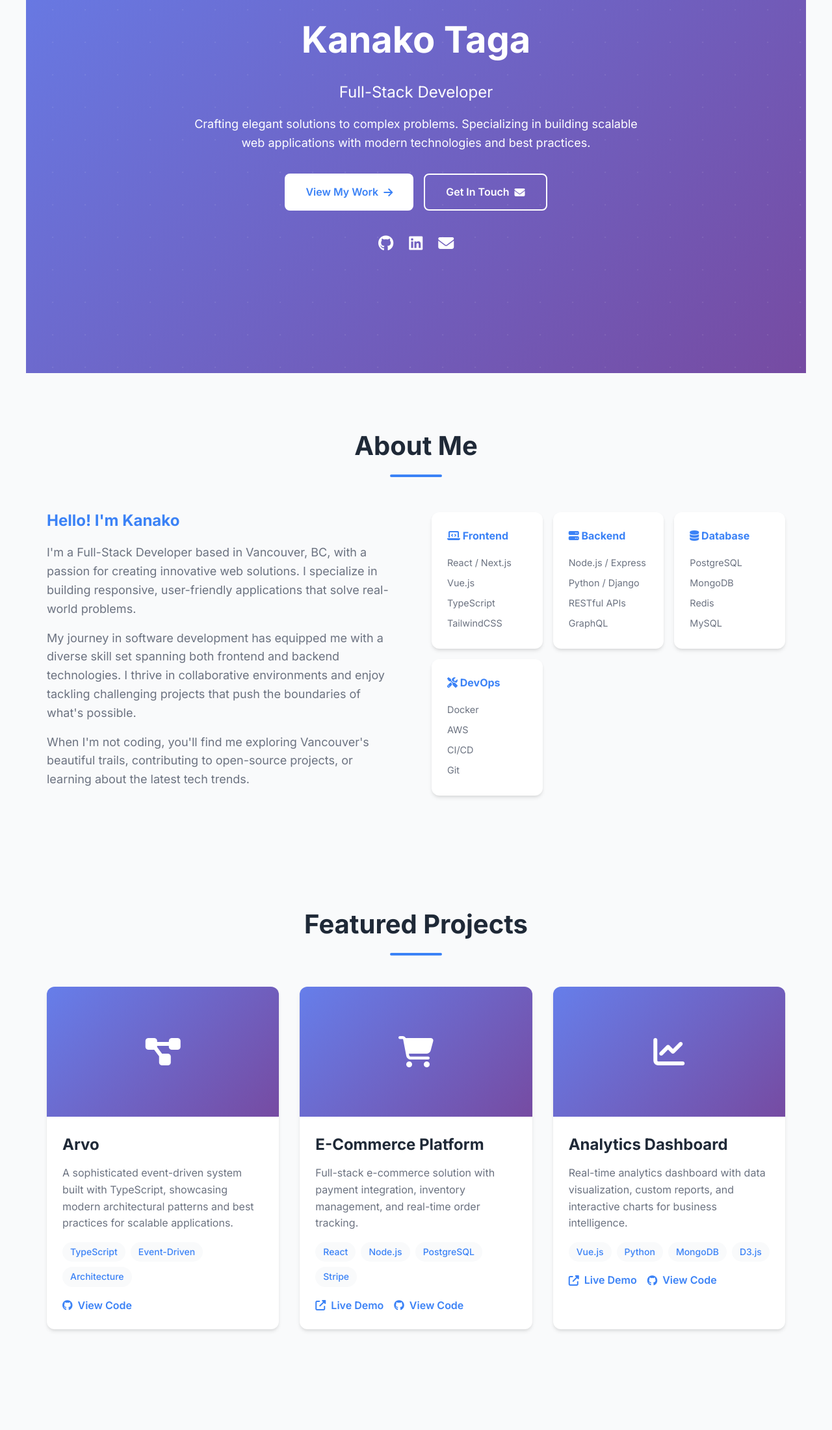
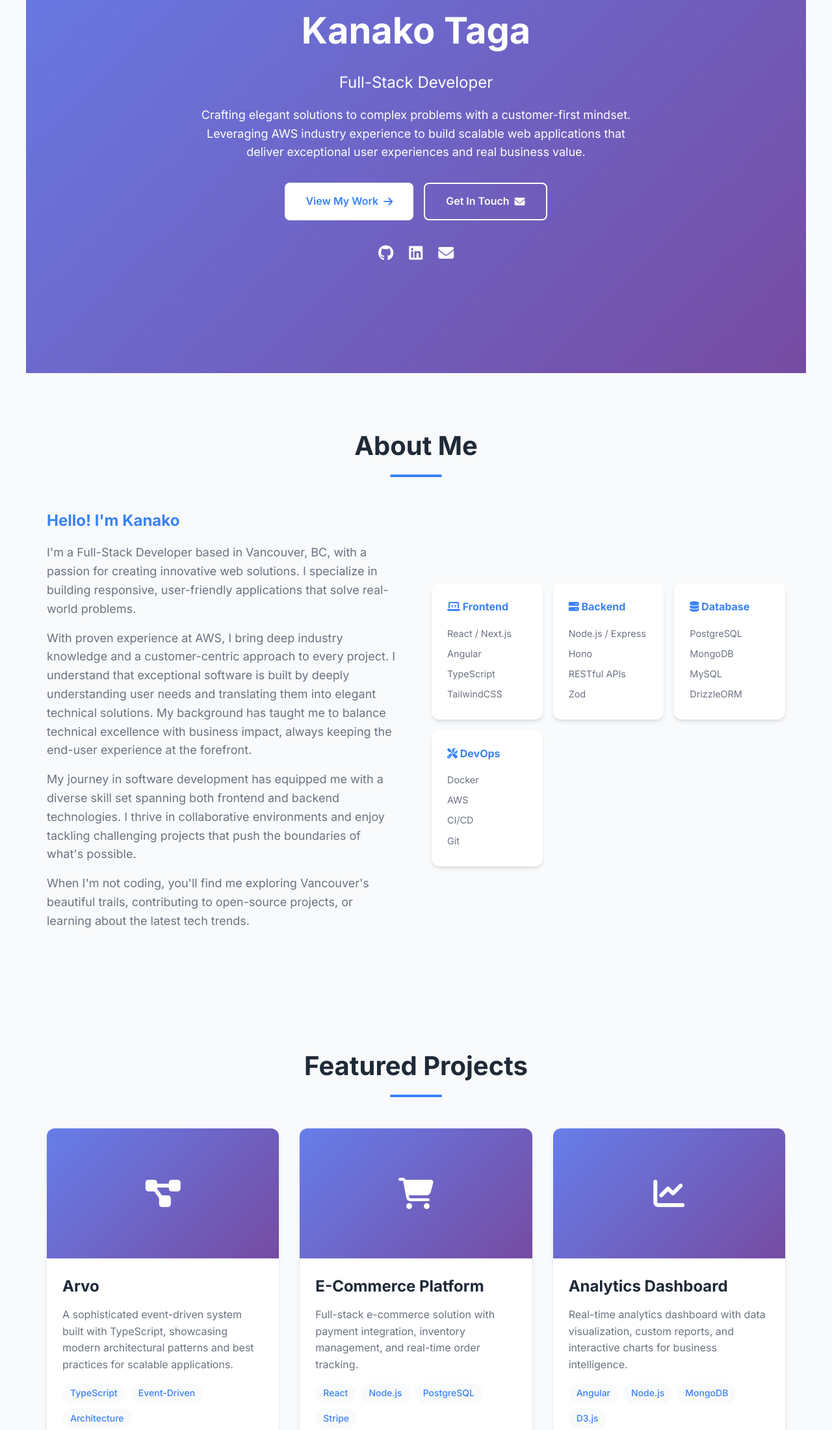
Before and after one commit to kanadev00/kanadev00, a plain HTML site: page index.html in a window 1280 px wide. Shown: the part 226-2426 px from the top of the page at 65% size. Drawn offline with Linux system fonts and the light colour scheme.

Commit message:
Add files via upload

```diff
--- a/index.html
+++ b/index.html
@@ -614,8 +614,9 @@
             <h1>Kanako Taga</h1>
             <p class="subtitle">Full-Stack Developer</p>
             <p class="description">
-                Crafting elegant solutions to complex problems. Specializing in building scalable
-                web applications with modern technologies and best practices.
+                Crafting elegant solutions to complex problems with a customer-first mindset.
+                Leveraging AWS industry experience to build scalable web applications that deliver
+                exceptional user experiences and real business value.
             </p>
             <div class="cta-buttons">
                 <a href="#projects" class="btn btn-primary">
@@ -651,6 +652,13 @@
                     applications that solve real-world problems.
                 </p>
                 <p>
+                    With proven experience at AWS, I bring deep industry knowledge and a customer-centric
+                    approach to every project. I understand that exceptional software is built by deeply
+                    understanding user needs and translating them into elegant technical solutions. My
+                    background has taught me to balance technical excellence with business impact, always
+                    keeping the end-user experience at the forefront.
+                </p>
+                <p>
                     My journey in software development has equipped me with a diverse skill set
                     spanning both frontend and backend technologies. I thrive in collaborative
                     environments and enjoy tackling challenging projects that push the boundaries
@@ -666,7 +674,7 @@
                     <h4><i class="fas fa-laptop-code"></i> Frontend</h4>
                     <ul>
                         <li>React / Next.js</li>
-                        <li>Vue.js</li>
+                        <li>Angular</li>
                         <li>TypeScript</li>
                         <li>TailwindCSS</li>
                     </ul>
@@ -675,9 +683,9 @@
                     <h4><i class="fas fa-server"></i> Backend</h4>
                     <ul>
                         <li>Node.js / Express</li>
-                        <li>Python / Django</li>
+                        <li>Hono</li>
                         <li>RESTful APIs</li>
-                        <li>GraphQL</li>
+                        <li>Zod</li>
                     </ul>
                 </div>
                 <div class="skill-category">
@@ -685,8 +693,8 @@
                     <ul>
                         <li>PostgreSQL</li>
                         <li>MongoDB</li>
-                        <li>Redis</li>
                         <li>MySQL</li>
+                        <li>DrizzleORM</li>
                     </ul>
                 </div>
                 <div class="skill-category">
@@ -767,8 +775,8 @@
                         and interactive charts for business intelligence.
                     </p>
                     <div class="project-tags">
-                        <span class="tag">Vue.js</span>
-                        <span class="tag">Python</span>
+                        <span class="tag">Angular</span>
+                        <span class="tag">Node.js</span>
                         <span class="tag">MongoDB</span>
                         <span class="tag">D3.js</span>
                     </div>
@@ -789,6 +797,19 @@
     <section id="experience">
         <h2 class="section-title">Professional Experience</h2>
         <div class="experience-timeline">
+            <div class="experience-item fade-in">
+                <h3>Software Development Engineer</h3>
+                <p class="company">Amazon Web Services (AWS)</p>
+                <p class="duration">Recent Experience | Vancouver, BC</p>
+                <ul>
+                    <li>Developed customer-facing features for AWS services with focus on exceptional user experience</li>
+                    <li>Gained deep understanding of enterprise customer needs and cloud infrastructure at scale</li>
+                    <li>Collaborated with product managers to translate customer feedback into technical requirements</li>
+                    <li>Built scalable solutions serving millions of users across global AWS infrastructure</li>
+                    <li>Applied industry best practices in distributed systems and microservices architecture</li>
+                </ul>
+            </div>
+
             <div class="experience-item fade-in">
                 <h3>Full-Stack Developer</h3>
                 <p class="company">Company Name</p>
@@ -889,7 +910,6 @@
     <!-- Footer -->
     <footer>
         <p>&copy; 2024 Kanako Taga. All rights reserved.</p>
-        <p style="margin-top: 0.5rem;">Built with ❤️ in Vancouver</p>
     </footer>
 
     <script>
```
Also changed, not shown: README.md.
